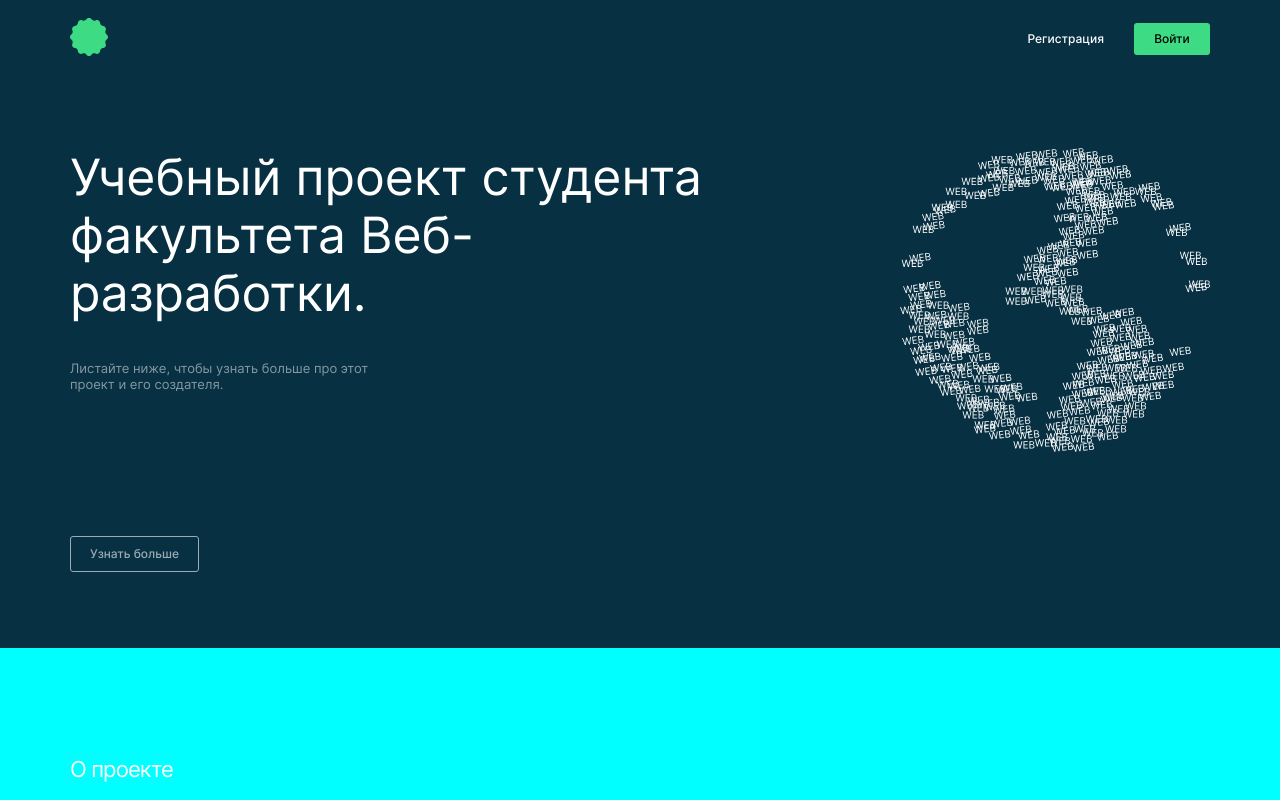
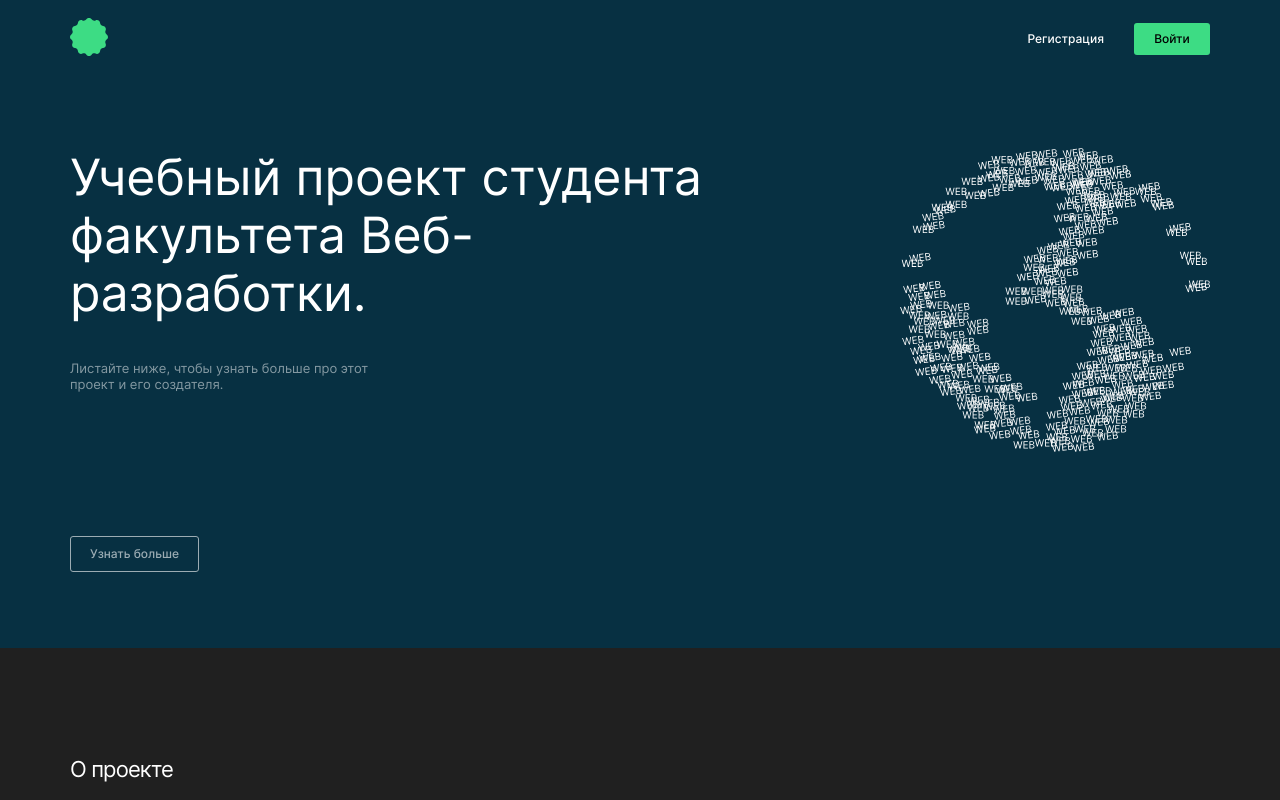
Before and after one commit to gutmalina/movies-explorer-frontend, a React (Create React App) app: page / in a window 1280 px wide. Shown: the top 800 px of the page. Built offline with nearby package versions, Linux system fonts and the light colour scheme; no server answers; the HTML template or start-up script is replaced by a standard one.

Commit message:
change backgrount

```diff
--- a/src/components/App/App.css
+++ b/src/components/App/App.css
@@ -1,6 +1,5 @@
 .body {
-  /* background-color: #202020; */
-  background-color: aqua;
+  background-color: #202020;
   color: #FFFFFF;
 }
 
```
